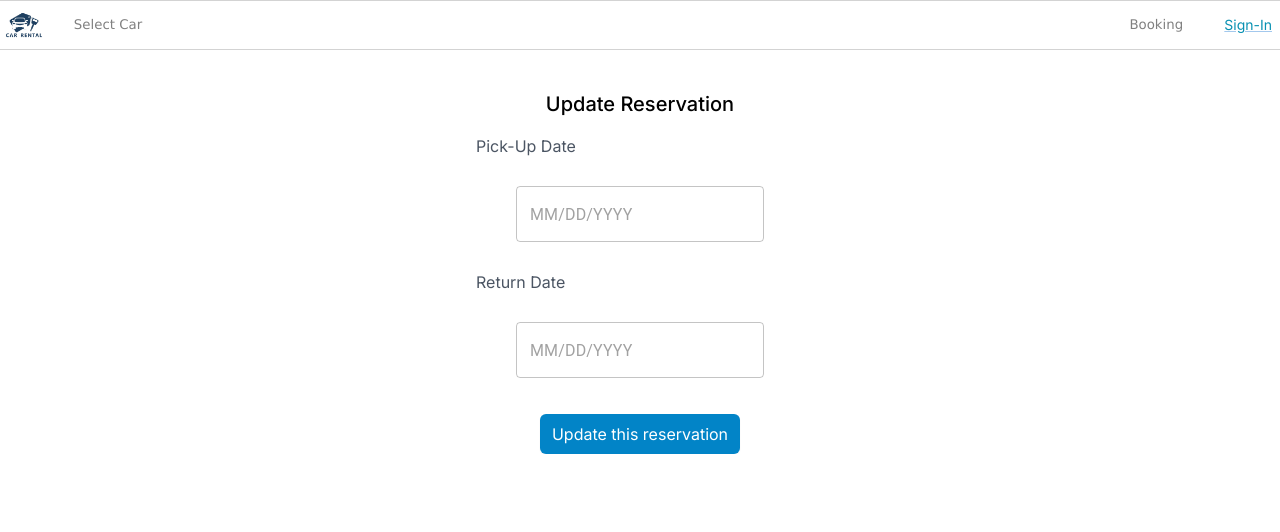
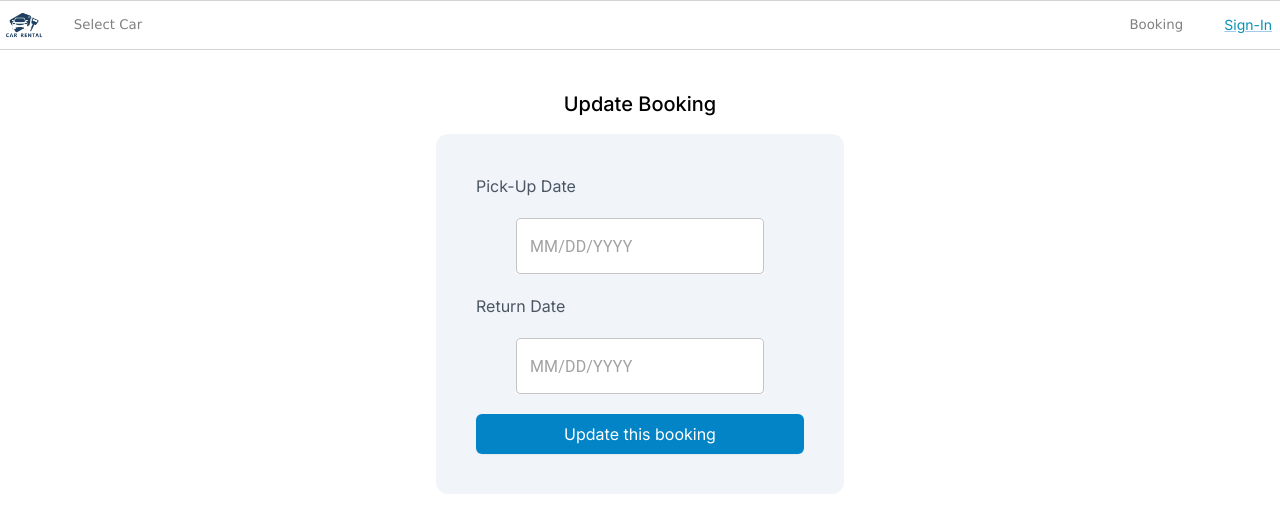
Before and after one commit to 2110503TACEDT66/swdevprac2-project-chue-dee-rai, a Next.js app: page /updatereservation in a window 1280 px wide. Shown: the top 532 px of the page. Built offline with nearby package versions, Linux system fonts and the light colour scheme; no server answers.

Commit message:
edit style reservation

```diff
--- a/src/app/reservations/layout.tsx
+++ b/src/app/reservations/layout.tsx
@@ -4,7 +4,7 @@ import styles from './reservations.module.css'
 export default function ReservationLayout ({children} : {children:React.ReactNode}) {
 	return (
 		<div className={styles.sectionlayout}>
-			<ReservationMenu/>
+			{/* <ReservationMenu/> */}
 			{children}
 		</div>
 	);
--- a/src/app/reservations/page.tsx
+++ b/src/app/reservations/page.tsx
@@ -86,11 +86,11 @@ export default function Reservations () {
 	// const [returnLocation, setReturnLocation] = useState<string>('BKK');
 
 	return (
-		<main className="w-[100%] flex flex-col items-center space-y-4 mt-[40px]">
-			<div className="text-xl font-medium">New Reservation</div>
+		<main className="w-[100%] flex flex-col items-center space-y-4 mt-[20px]">
+			<div className="text-xl font-medium">New Booking</div>
 			<div className="text-xl font-medium">Car: {model}</div>
 
-			<div className="w-auto bg-slate-100 rounded-xl p-20 content-center flex flex-col">
+			<div className="w-auto bg-slate-100 rounded-xl p-10 content-center flex flex-col">
 			<form action = {addBooking} className="w-fit space-y-2">
 				<div className="text-medium text-gray-600 text-center">Pick-Up Date</div>
 				<LocationDateReserve onDateChange = {(value:Dayjs)=>{setPickupDate(value)}} /*onLocationChange={(value:string) => {setPickupLocation(value)}}*//>
--- a/src/app/updatereservation/page.tsx
+++ b/src/app/updatereservation/page.tsx
@@ -73,22 +73,23 @@ export default function Reservations () {
 
 	return (
 		<main className="w-[100%] flex flex-col items-center space-y-4 mt-[40px]">
-			<div className="text-xl font-medium">Update Reservation</div>
+			<div className="text-xl font-medium">Update Booking</div>
 			{/* <div className="text-xl font-medium">Car: {model}</div> */}
 
 
-			<div className="w-fit space-y-2">
+			<div className="w-auto bg-slate-100 rounded-xl p-10 content-center flex flex-col">
 				<div className="text-medium text-left text-gray-600">Pick-Up Date</div>
 				<LocationDateReserve onDateChange = {(value:Dayjs)=>{setPickupDate(value)}} /*onLocationChange={(value:string) => {setPickupLocation(value)}}*//>
 				<div className="text-medium text-left text-gray-600">Return Date</div>
 				<LocationDateReserve onDateChange={(value:Dayjs)=>{setReturnDate(value)}} /*onLocationChange={(value:string)=>{setReturnLocation(value)}}*//>
 				{/* <input type="time">dada</input> */}
+				<button className="block rounded-md bg-sky-600 hover:bg-indigo-600 px-3 py-2 text-white shadow-sm" onClick={UpdateBooking}>
+					Update this booking
+				</button>
 			</div>
 
 
-			<button className="block rounded-md bg-sky-600 hover:bg-indigo-600 px-3 py-2 text-white shadow-sm" onClick={UpdateBooking}>
-				Update this reservation
-			</button>
+
 
 		</main>
 	);
--- a/src/components/ReservationCart.tsx
+++ b/src/components/ReservationCart.tsx
@@ -34,13 +34,13 @@ export default function ReservationCart( { bookingJson ,token} : { bookingJson:B
 	return (
 		<>
 			<div className="mt-[40px]">
-			<button className="mx-5 p-2 border rounded-xl bg-violet-200 hover:bg-violet-500" onClick={()=>{window.location.reload();}}>Refetch</button>
+			{/* <button className="mx-5 p-2 border rounded-xl bg-violet-200 hover:bg-violet-500" onClick={()=>{window.location.reload();}}>Refetch</button> */}
 			<div className="space-y-5">
 				{
 					bookingJson?
 					bookingJson.data.map((reservationItem:ReservationItem) => (
 						<div className="bg-slate-200 rounded px-5 mx-5 py-2 my-2" key = {reservationItem._id}>
-							<div className="text-xl">{reservationItem._id}</div>
+							<div className="text-xl">{reservationItem.car.name}</div>
 							<div className="text-sm">Pick-up : {reservationItem.startDate} </div>
 							<div className="text-sm">Return :  {reservationItem.endDate}</div>
 							{/* <div className="text-md">Duration: {reservationItem.startDate}</div> */}
@@ -49,8 +49,8 @@ export default function ReservationCart( { bookingJson ,token} : { bookingJson:B
 									Remove from Cart
 								</button>
 								<Link href={`/updatereservation?id=${reservationItem._id}`}>
-									<button className="block rounded-md bg-sky-600 hover:bg-indigo-600 px-3 py-2 text-white shadow-sm">
-										Update Reservation
+									<button className="block rounded-md bg-sky-600 hover:bg-indigo-800 px-3 py-2 text-white shadow-sm">
+										Edit Booking
 									</button>
 								</Link>
 							</div>
```
